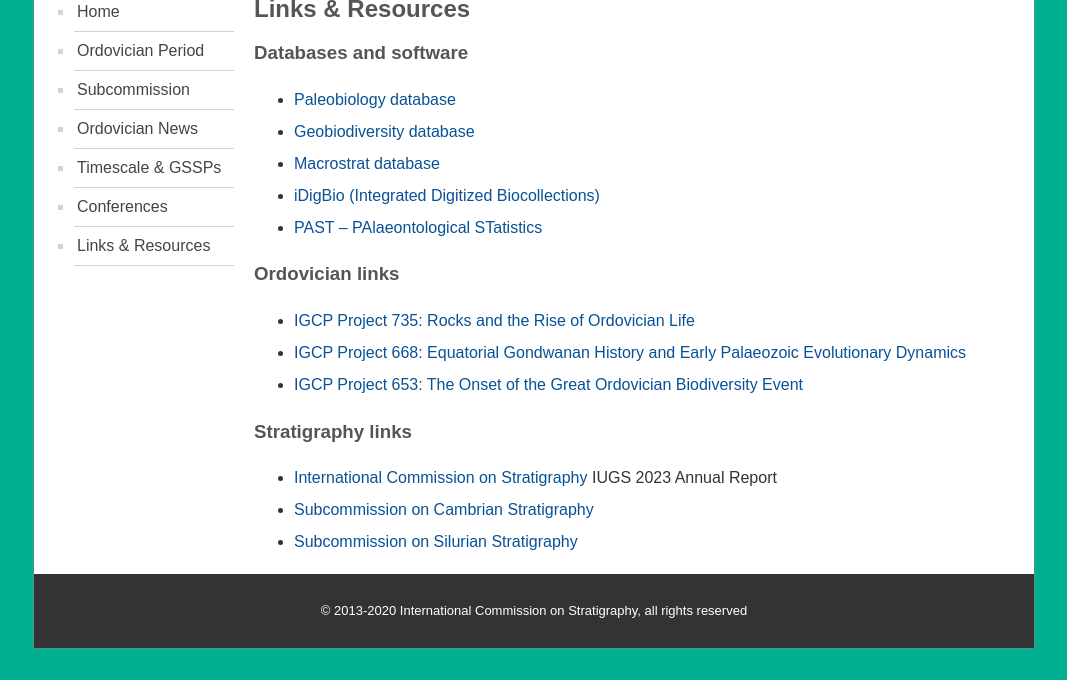
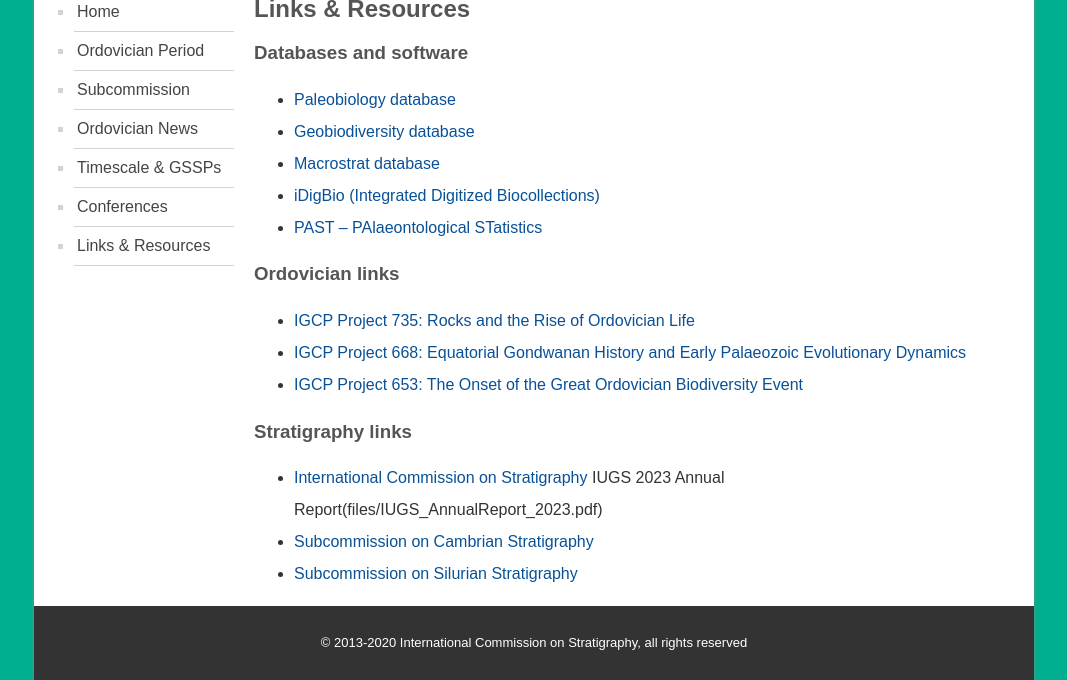
Before and after one commit to whwangChina/subcommission-ordovician, a Jekyll site: the page built from pages/links.md, in a window 1280 px wide. Shown: the part 427-1107 px from the top of the page, without its empty margins (106-1173 px from the left). Built offline with Jekyll 4.4.1, drawn with Linux system fonts in a browser that asks for light colours; before the commit the page ends 1075 px from its top, so only the background shows below that.

Commit message:
Update links.md

```diff
--- a/pages/links.md
+++ b/pages/links.md
@@ -21,6 +21,6 @@
 
 ### Stratigraphy links
 
-* [International Commission on Stratigraphy](https://stratigraphy.org)  IUGS 2023 Annual Report
+* [International Commission on Stratigraphy](https://stratigraphy.org)  IUGS 2023 Annual Report(files/IUGS_AnnualReport_2023.pdf)
 * [Subcommission on Cambrian Stratigraphy](https://cambrian.stratigraphy.org)
 * [Subcommission on Silurian Stratigraphy](http://silurian.stratigraphy.org/index.php/en/)
```
